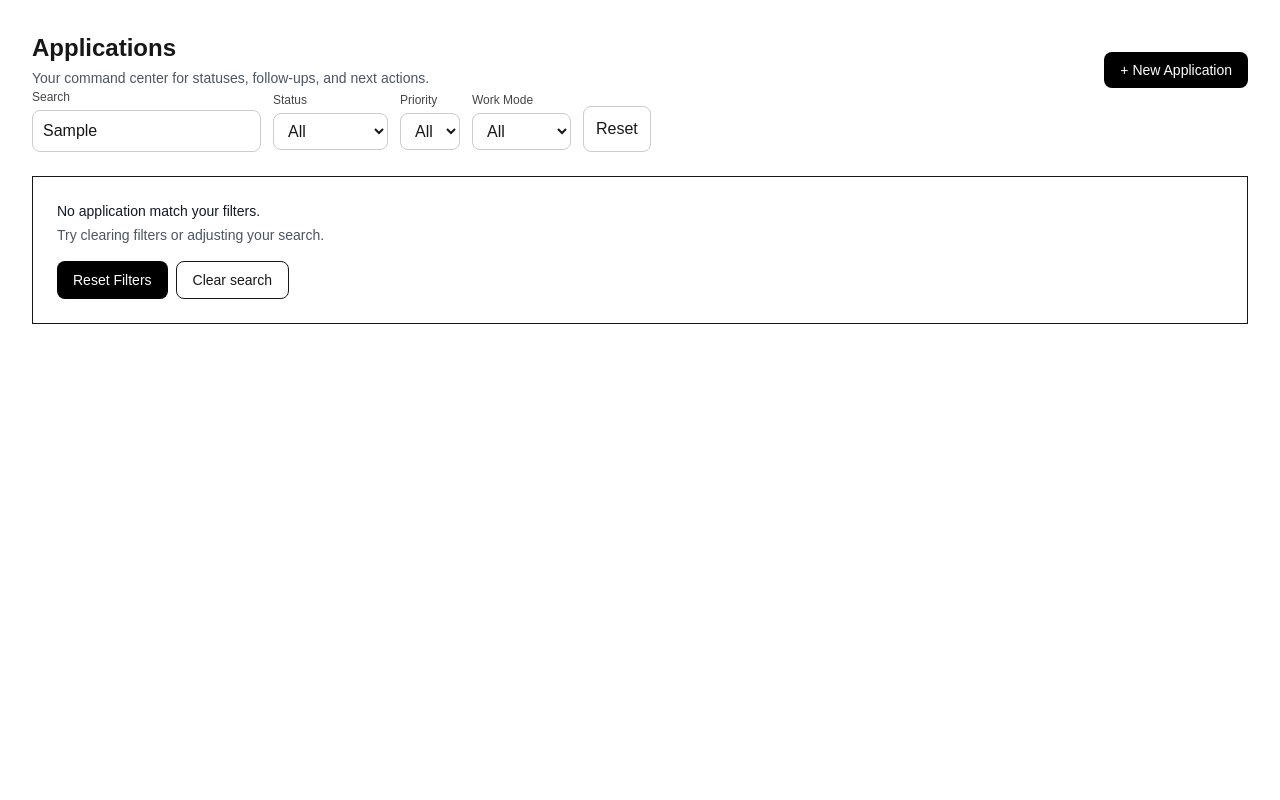
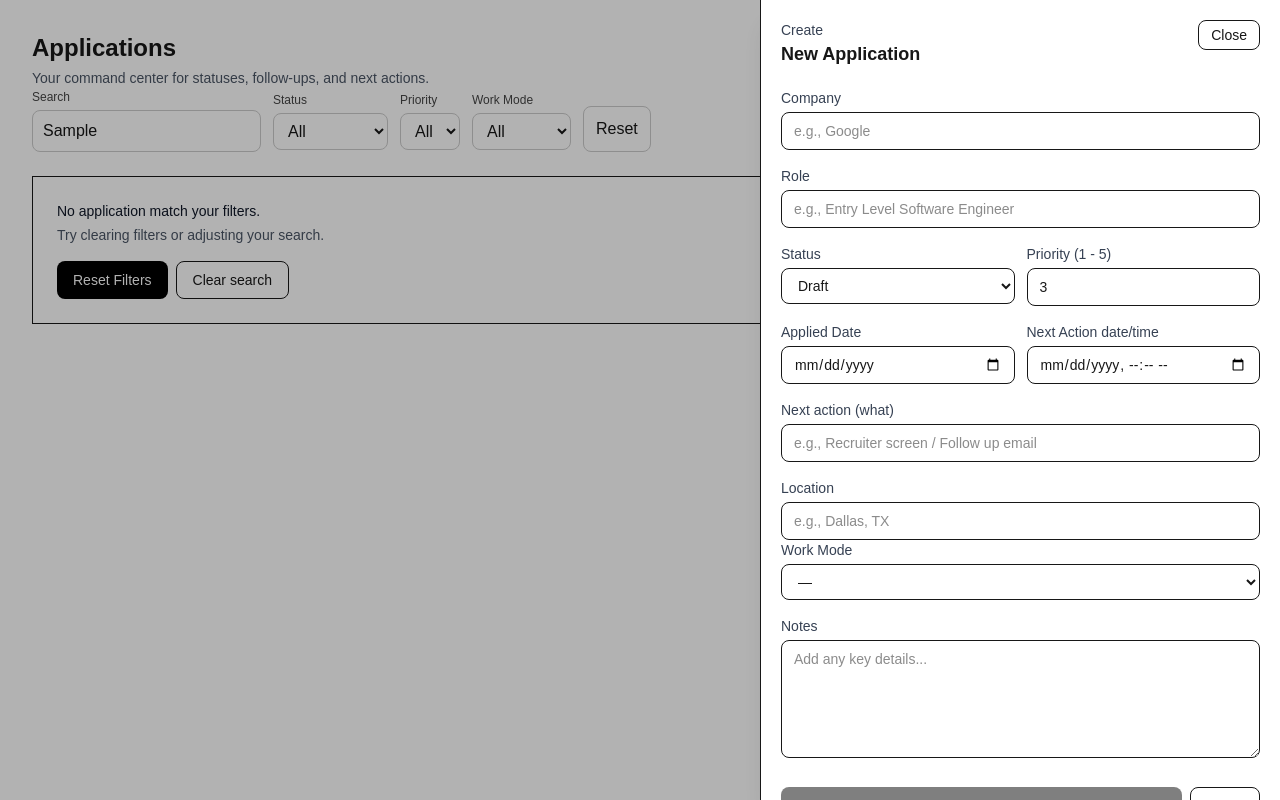
Before and after one commit to BMIHALKO/Ai-Job-Application-Command-Center, a Next.js app in the folder frontend/: page /applications in a window 1280 px wide. Both pictures are taken after typing "Sample" into the empty fields and a click on the button "+ New Application". Built offline with nearby package versions, Linux system fonts and the light colour scheme.

Commit message:
Added create application drawer

```diff
--- a/frontend/app/applications/page.tsx
+++ b/frontend/app/applications/page.tsx
@@ -347,15 +347,34 @@ export default function ApplicationsPage() {
                     </div>
                 </aside>
 
+                {/* Slide-in animation via Tailwind (simple) */}
+                <style jsx global>{`
+                aside {
+                    animation: slideIn 160ms ease-out;
+                }
+                @keyframes slideIn {
+                    from {
+                    transform: translateX(12px);
+                    opacity: 0.6;
+                    }
+                    to {
+                    transform: translateX(0);
+                    opacity: 1;
+                    }
+                }
+                `}</style>
+            </>
+            ) : null}
+
             {isCreateOpen ? (
                 <>
                     <div
-                            className = "fixed insert-0 bg-black/30"
+                        className = "fixed inset-0 bg-black/30"
                         onClick = {() => setIsCreateOpen(false)}
                         aria-hidden = "true"
                     />
 
-                        <aside className = "fixed right-0 top-0 h-full w-[520px] max-w-[95vw] border-1 bg-white shadow-xl">
+                    <aside className = "fixed right-0 top-0 h-full w-[520px] max-w-[95vw] border-l bg-white shadow-xl">
                         <div className = "h-full overflow-y-auto p-5">
                             <div className = "flex items-start justify-between gap-3">
                                 <div>
@@ -382,7 +401,7 @@ export default function ApplicationsPage() {
                                 <div>
                                     <div className = "font-medium text-gray-700">Role</div>
                                     <input
-                                            className = "mt-1 w-full rounded-lg borer px-3 py-2"
+                                        className = "mt-1 w-full rounded-lg border px-3 py-2"
                                         value = {newApp.role_title}
                                         onChange = {(e) => setNewApp((p) => ({ ...p, role_title: e.target.value }))}
                                         placeholder = "e.g., Entry Level Software Engineer"
@@ -539,9 +558,6 @@ export default function ApplicationsPage() {
                             </div>
                         </div>
                     </aside>
-                    </>
-                ) : null}
-
                     {/* Slide-in animation via Tailwind (simple) */}
                 <style jsx global>{`
                 aside {
```
Lines whose indentation alone changed are shown as unchanged.
